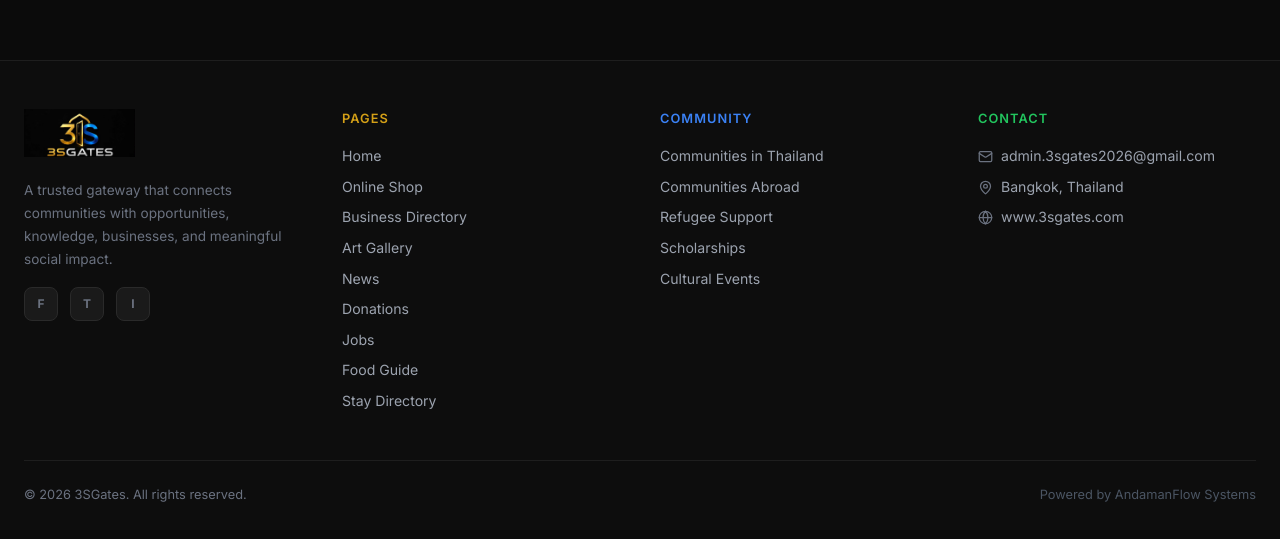
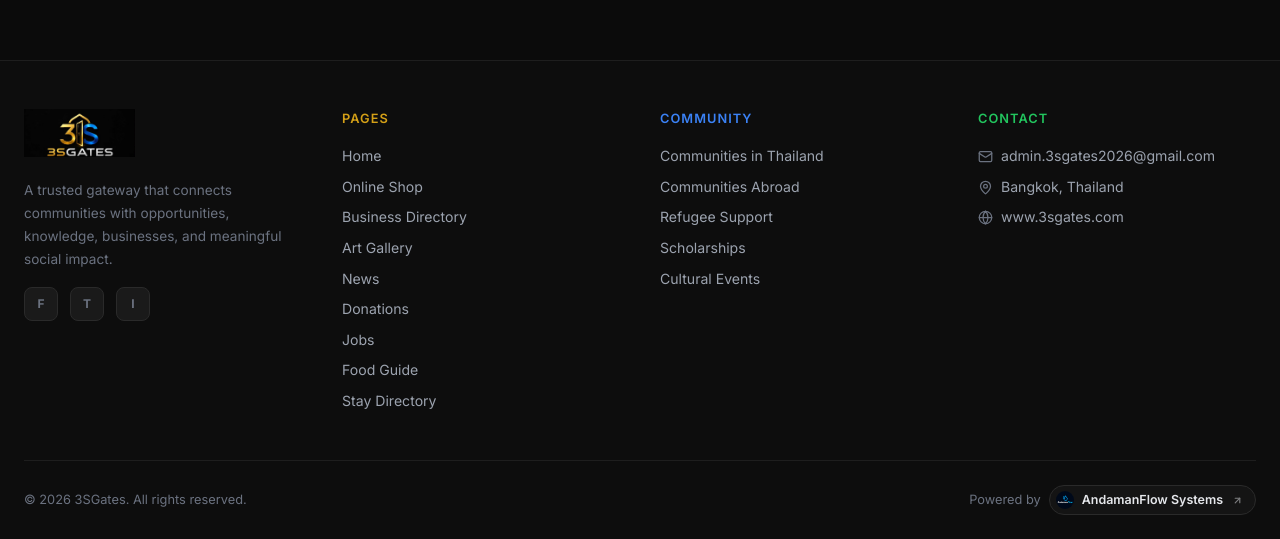
Before and after one commit to andaman-flow-systems/3sgate, a Next.js app: page /food in a window 1280 px wide. Shown: the part 923-1462 px from the top of the page. Built offline with nearby package versions, Linux system fonts and the light colour scheme; no server answers; the database is empty.

Commit message:
Fixed ASF reference + Updated Readme file

```diff
--- a/src/components/Footer.tsx
+++ b/src/components/Footer.tsx
@@ -123,11 +123,77 @@ export default function Footer() {
           <p style={{ fontSize: '0.8rem', color: '#6b7280' }}>
             © {year} 3SGates. {t('footerAllRightsReserved')}
           </p>
-          <p style={{ fontSize: '0.8rem', color: '#4b5563' }}>
-            {t('footerPoweredBy')}
-          </p>
+          <div style={{ display: 'inline-flex', alignItems: 'center', gap: '8px', flexWrap: 'wrap' }}>
+            <span style={{ fontSize: '0.8rem', color: '#6b7280' }}>
+              {t('footerPoweredByPrefix') || 'Powered by'}
+            </span>
+            <a
+              href="https://andamanflow.systems/"
+              target="_blank"
+              rel="noopener noreferrer"
+              className="andamanflow-pill"
+              aria-label="Visit AndamanFlow Systems"
+              style={{
+                display: 'inline-flex',
+                alignItems: 'center',
+                gap: '8px',
+                padding: '4px 12px 4px 6px',
+                borderRadius: '9999px',
+                background: '#141414',
+                border: '1px solid #2a2a2a',
+                color: '#e5e7eb',
+                fontSize: '0.78rem',
+                fontWeight: 600,
+                textDecoration: 'none',
+                transition: 'all 0.25s cubic-bezier(0.4, 0, 0.2, 1)',
+                cursor: 'pointer',
+              }}
+            >
+              <img
+                src="/andamanflow-logo.png"
+                alt="AndamanFlow Systems"
+                style={{
+                  width: '18px',
+                  height: '18px',
+                  borderRadius: '50%',
+                  objectFit: 'cover',
+                  flexShrink: 0,
+                }}
+              />
+              <span>AndamanFlow Systems</span>
+              <svg
+                width="11"
+                height="11"
+                viewBox="0 0 24 24"
+                fill="none"
+                stroke="currentColor"
+                strokeWidth="2.5"
+                strokeLinecap="round"
+                strokeLinejoin="round"
+                className="andamanflow-arrow"
+                style={{ opacity: 0.5, marginLeft: '1px', transition: 'opacity 0.2s, stroke 0.2s' }}
+              >
+                <line x1="7" y1="17" x2="17" y2="7" />
+                <polyline points="7 7 17 7 17 17" />
+              </svg>
+            </a>
+          </div>
         </div>
       </div>
+
+      <style>{`
+        .andamanflow-pill:hover {
+          border-color: #00A3FF !important;
+          background: rgba(0, 163, 255, 0.08) !important;
+          color: #ffffff !important;
+          box-shadow: 0 0 16px rgba(0, 163, 255, 0.45), 0 0 30px rgba(0, 163, 255, 0.2) !important;
+          transform: translateY(-1px);
+        }
+        .andamanflow-pill:hover .andamanflow-arrow {
+          opacity: 1 !important;
+          stroke: #00A3FF !important;
+        }
+      `}</style>
     </footer>
   );
 }
--- a/src/contexts/LanguageContext.tsx
+++ b/src/contexts/LanguageContext.tsx
@@ -231,6 +231,7 @@ const translations = {
     footerRefugeeSupport: 'Refugee Support',
     footerScholarships: 'Scholarships',
     footerCulturalEvents: 'Cultural Events',
+    footerPoweredByPrefix: 'Powered by',
     footerPoweredBy: 'Powered by AndamanFlow Systems',
     footerAllRightsReserved: 'All rights reserved.',
     // ── Additional UI / Category / Component Strings ──
@@ -497,6 +498,7 @@ const translations = {
     footerRefugeeSupport: 'စစ်ဘေးရှောင်များ ကူညီရေး',
     footerScholarships: 'ပညာသင်ဆုများ',
     footerCulturalEvents: 'ယဉ်ကျေးမှုပွဲတော်များ',
+    footerPoweredByPrefix: 'Powered by',
     footerPoweredBy: 'AndamanFlow Systems မှ ဝန်ဆောင်မှုပေးပါသည်',
     footerAllRightsReserved: 'မူပိုင်ခွင့်များ ရယူထားပြီး ဖြစ်ပါသည်။',
     // ── Additional UI / Category / Component Strings ──
@@ -763,6 +765,7 @@ const translations = {
     footerRefugeeSupport: 'สนับสนุนผู้ลี้ภัย',
     footerScholarships: 'ทุนการศึกษา',
     footerCulturalEvents: 'งานวัฒนธรรม',
+    footerPoweredByPrefix: 'ขับเคลื่อนโดย',
     footerPoweredBy: 'ขับเคลื่อนโดย AndamanFlow Systems',
     footerAllRightsReserved: 'สงวนลิขสิทธิ์ทั้งหมด',
     // ── Additional UI / Category / Component Strings ──
```
Also changed, not shown: 1 other file (tests, documents, lock files or other folders).
